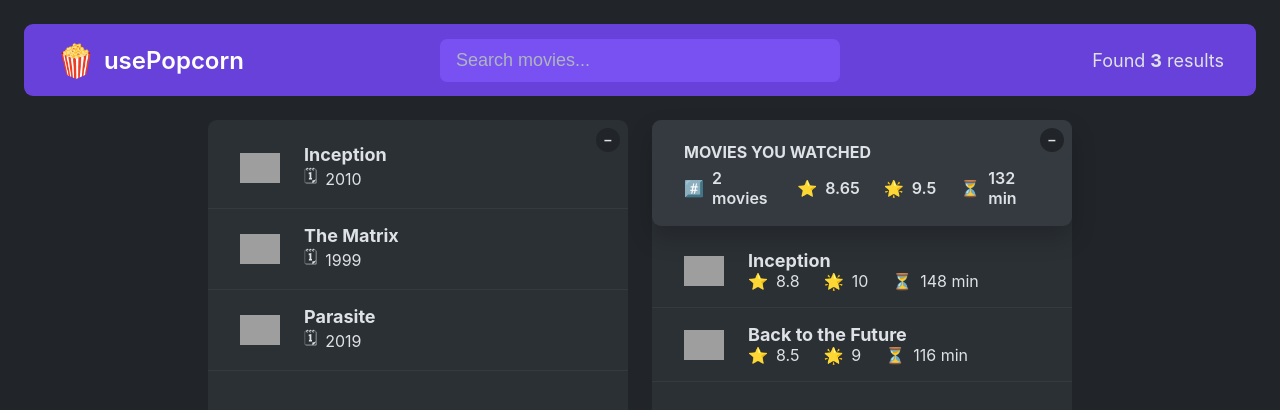
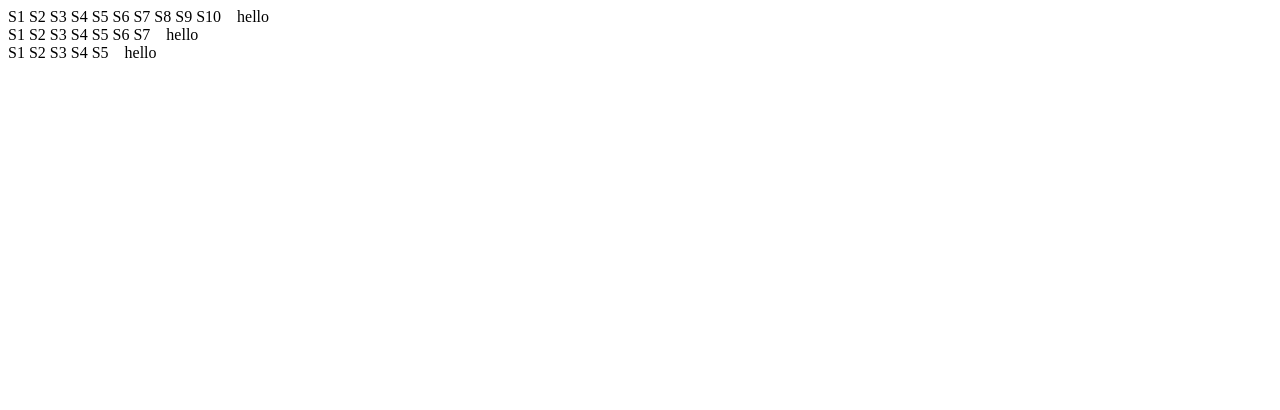
Before and after one commit to Touhidujjaman-Emon/react-Components-Composition-and-Reusability, a React (Create React App) app: page / in a window 1280 px wide. Shown: the top 410 px of the page. Built offline with nearby package versions, Linux system fonts and the light colour scheme; grey boxes are pictures that could not be loaded.

Commit message:
High level reusable component

```diff
--- /dev/null
+++ b/src/StarRating.js
@@ -0,0 +1,27 @@
+const container = {
+  display: "flex",
+  alignItems: "center",
+  gap: "16px",
+};
+
+const starContainer = {
+  display: "flex",
+  gap: "4px",
+};
+
+const textStyle = {
+  lineHeight: "1",
+  margin: "0",
+};
+export default function StarRating({ maxRating = 5 }) {
+  return (
+    <div style={container}>
+      <div style={starContainer}>
+        {Array.from({ length: maxRating }, (_, i) => (
+          <span>S{i + 1}</span>
+        ))}
+      </div>
+      <p style={textStyle}>hello</p>
+    </div>
+  );
+}
--- a/src/index.js
+++ b/src/index.js
@@ -1,11 +1,15 @@
 import React from "react";
 import ReactDOM from "react-dom/client";
-import "./index.css";
-import App from "./App";
+// import "./index.css";
+// import App from "./App";
+import StarRating from "./StarRating";
 
 const root = ReactDOM.createRoot(document.getElementById("root"));
 root.render(
   <React.StrictMode>
-    <App />
+    {/* <App /> */}
+    <StarRating maxRating={10} />
+    <StarRating maxRating={7} />
+    <StarRating />
   </React.StrictMode>
 );
```
